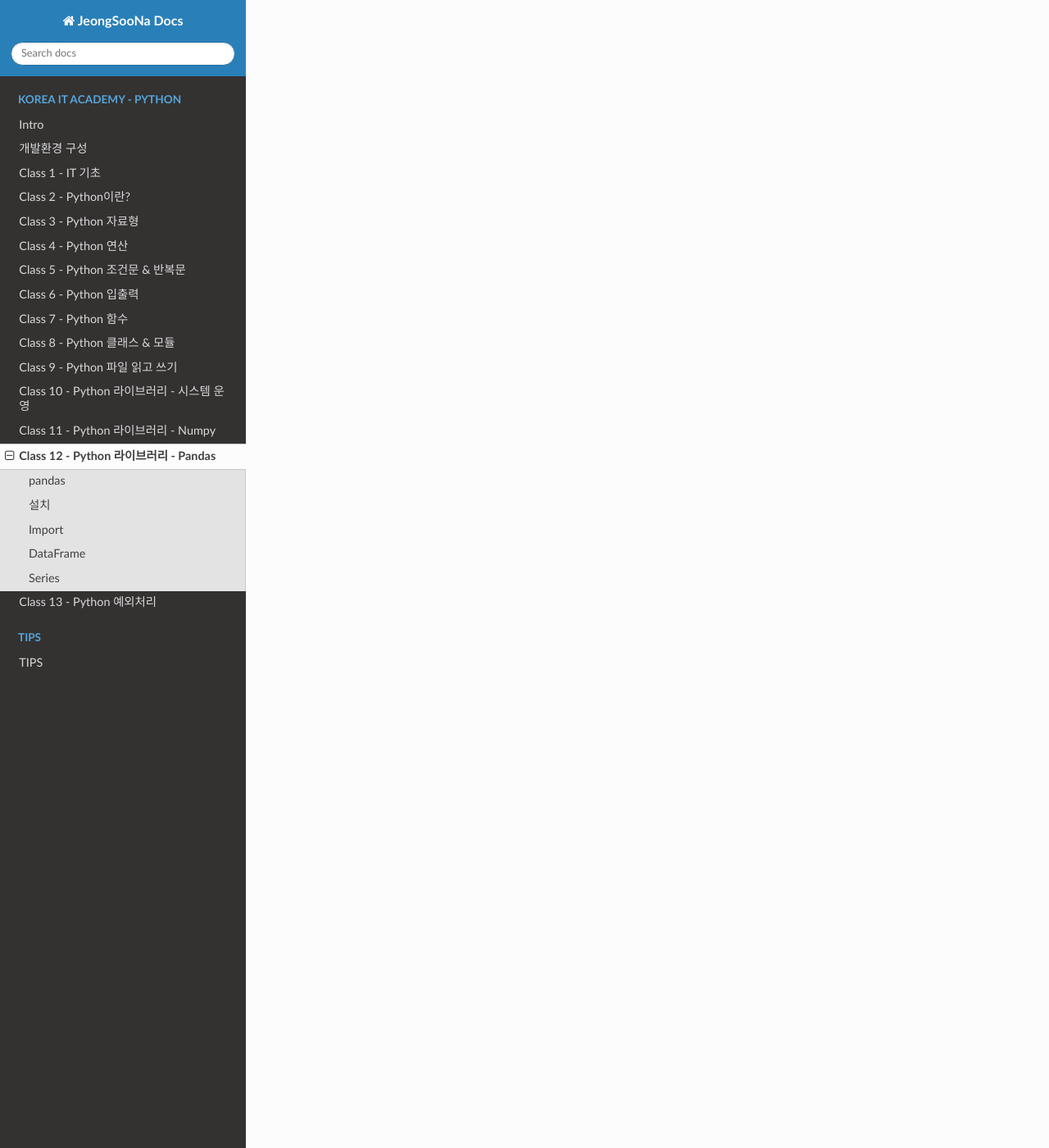
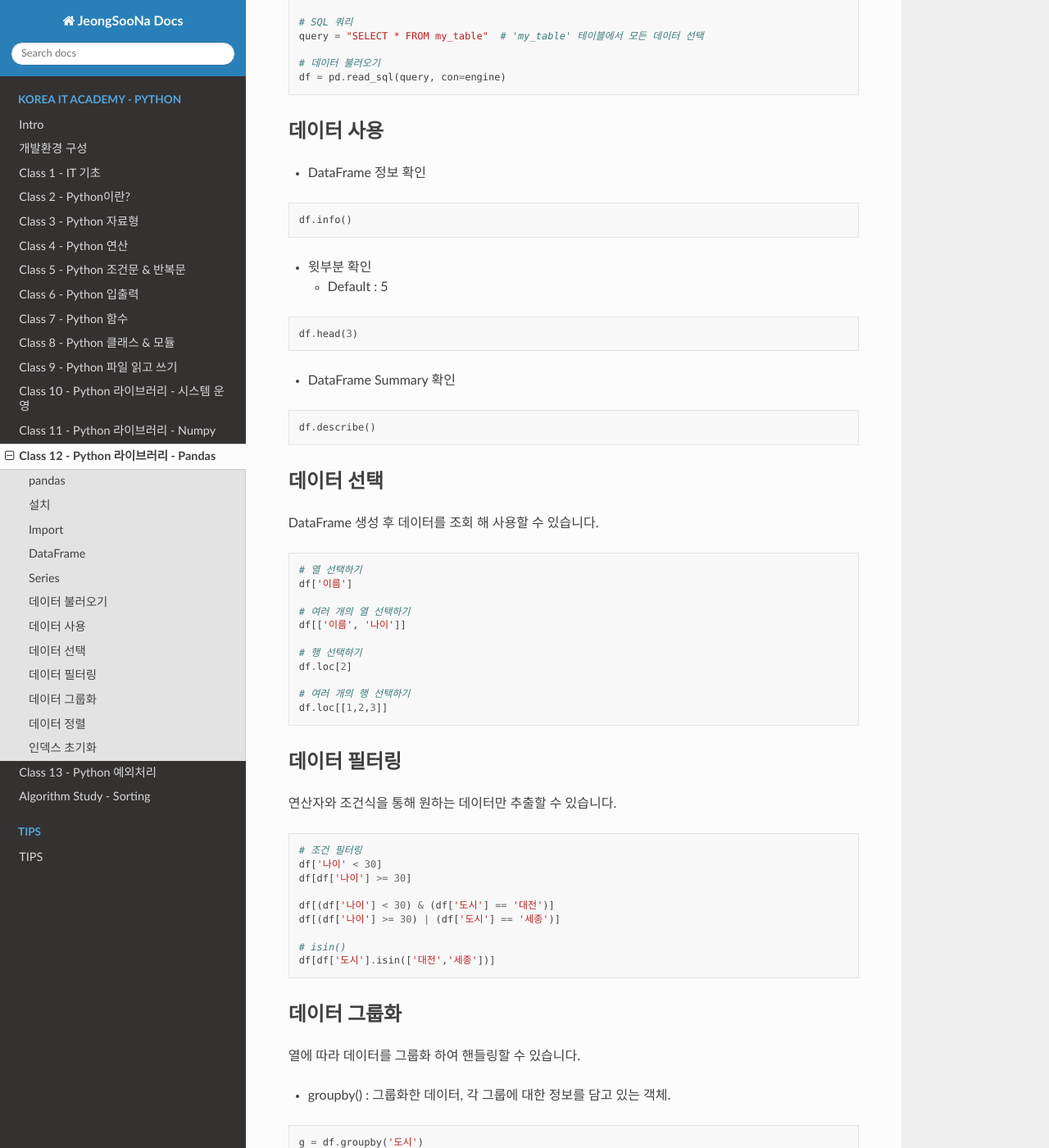
Before and after one commit to JeongSooNa/JeongSooNa-Docs, a Sphinx documentation site: the page built from docs/Korea_IT_Academy-Python/class_12.md, in a window 1280 px wide and 1400 px high, scrolled down 2861 px. Shown: the whole window at 82% size. Built offline with Sphinx 7.4.7 and the Read the Docs theme 3.1.0, drawn with Linux system fonts in a browser that asks for light colours; some of the changed text lies outside the part shown.

Commit message:
update docs

````diff
--- a/docs/Korea_IT_Academy-Python/class_12.md
+++ b/docs/Korea_IT_Academy-Python/class_12.md
@@ -89,3 +89,145 @@ data = {'a':1,'b':2,'c':3}
 s = pd.Series(data)
 s
 ```
+
+### 데이터 불러오기
+Pandas에서는 다양한 형태의 외부 데이터를 불러올 수 있다.
+ex) CSV, Excel, SQL 등
+
+- data.csv
+```csv
+이름,나이,도시
+김철수,30,서울
+이영희,25,서울
+박상현,40,대전
+최지우,28,서울
+정민수,35,세종
+김민지,22,대전
+장동건,45,서울
+한가인,32,세종
+강감찬,50,대전
+이순신,27,대전
+```
+
+- CSV 파일 불러오기
+```py
+df = pd.read_csv('data.csv')
+```
+
+- Excel 파일 불러오기
+```py
+df = pd.read_excel('data.xlsx')
+```
+
+- SQL 불러오기
+```py
+import pandas as pd
+from sqlalchemy import create_engine  # SQLAlchemy Import
+
+# 데이터베이스 연결 (예: SQLite)
+engine = create_engine('sqlite:///mydatabase.db')
+
+# SQL 쿼리
+query = "SELECT * FROM my_table"  # 'my_table' 테이블에서 모든 데이터 선택
+
+# 데이터 불러오기
+df = pd.read_sql(query, con=engine)
+```
+
+### 데이터 사용
+
+- DataFrame 정보 확인
+```py
+df.info()
+```
+
+- 윗부분 확인
+    - Default : 5
+```py
+df.head(3)
+```
+
+- DataFrame Summary 확인
+```py
+df.describe()
+```
+
+### 데이터 선택
+DataFrame 생성 후 데이터를 조회 해 사용할 수 있습니다.
+
+```py
+# 열 선택하기
+df['이름']
+
+# 여러 개의 열 선택하기
+df[['이름', '나이']]
+
+# 행 선택하기
+df.loc[2]
+
+# 여러 개의 행 선택하기
+df.loc[[1,2,3]]
+```
+
+### 데이터 필터링
+연산자와 조건식을 통해 원하는 데이터만 추출할 수 있습니다.
+
+```py
+# 조건 필터링
+df['나이' < 30]
+df[df['나이'] >= 30]
+
+df[(df['나이'] < 30) & (df['도시'] == '대전')]
+df[(df['나이'] >= 30) | (df['도시'] == '세종')]
+
+# isin()
+df[df['도시'].isin(['대전','세종'])]
+```
+
+### 데이터 그룹화
+열에 따라 데이터를 그룹화 하여 핸들링할 수 있습니다.
+
+- groupby() : 그룹화한 데이터, 각 그룹에 대한 정보를 담고 있는 객체.
+```py
+g = df.groupby('도시')
+```
+
+- 집계 함수 : 그룹화된 데이터에 대해 집계 함수를 이용하여 다양한 처리를 수행.
+    - 그룹화된 데이터.집계함수()
+    - count() : 데이터의 개수를 세는 함수
+    - sum() : 데이터의 합을 구하는 함수
+    - mean() : 데이터의 평균을 구하는 함수
+    - median() : 데이터의 중앙값을 구하는 함수
+    - min() : 데이터의 최소값을 구하는 함수
+    - max() : 데이터의 최대값을 구하는 함수
+    - std() : 데이터의 표준편차를 구하는 함수
+    - var() : 데이터의 분산을 구하는 함수
+```py
+g.count()
+g.sum()
+g.mean()
+g.median()
+g.min()
+g.max()
+g.std()
+g.var()
+```
+
+### 데이터 정렬
+```py
+# 오름차순 정렬
+df.sort_values('나이')
+
+# 내림차순 정렬
+df.sort_values('나이', ascending=False)
+```
+
+- 데이터 정렬의 경우 알고리즘 학습을 통해 구현해보자.
+    - [Algorithm_study-sorting](./Algorithm_study-sorting.md)
+
+### 인덱스 초기화
+인덱스 초기화를 통해 기존 DataFrame에 순서대로 index를 새로 부여할 수 있습니다.
+
+```py
+df.reset_index()
+```
````
Also changed, not shown: docs/Korea_IT_Academy-Python/Algorithm_study-sorting.md (added, +3 -0 lines), docs/Korea_IT_Academy-Python/class_13.md (+61 -1 lines), docs/index.md (+1 -0 lines).
